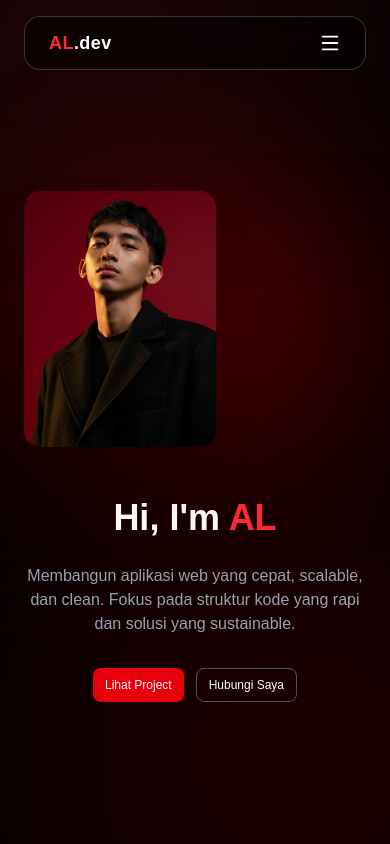
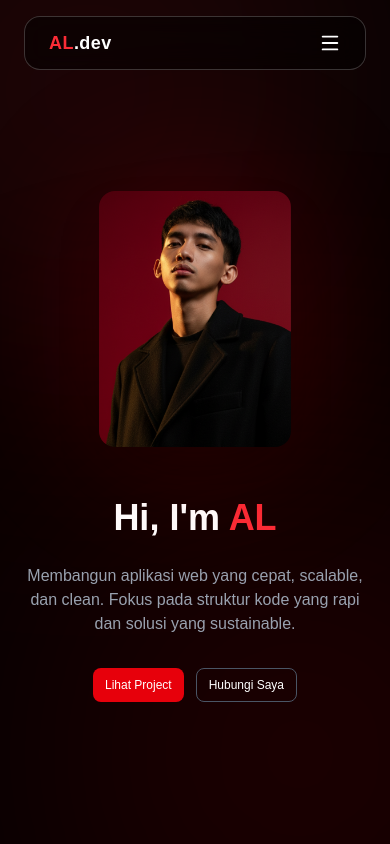
Before and after one commit to aljibrien/portofolioV2, a Next.js app: page / in a window 390 px wide. Shown: the top 844 px of the page. Built offline with nearby package versions, Linux system fonts and the light colour scheme.

Commit message:
Lupa reverse Versi Mobile

```diff
--- a/src/components/Hero.jsx
+++ b/src/components/Hero.jsx
@@ -84,7 +84,7 @@ export default function Hero() {
               initial={{ opacity: 0, x: 80 }}
               animate={{ opacity: 1, x: 0 }}
               transition={{ duration: 1 }}
-              className="order-1 md:order-2 lex justify-center md:justify-end"
+              className="order-1 md:order-2 flex justify-center md:justify-end"
             >
               <div className="relative">
                 <div className="absolute inset-0 bg-red-600/20 blur-3xl rounded-full scale-110" />
```
